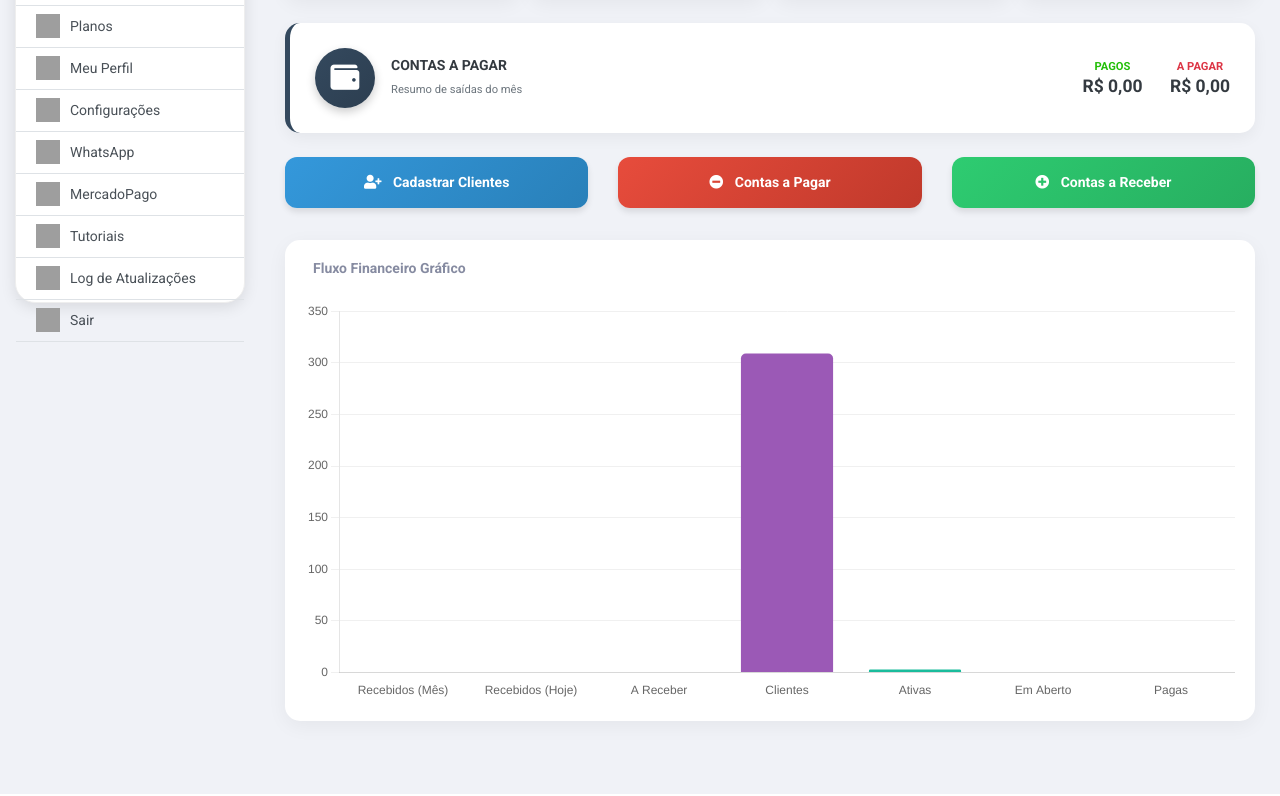
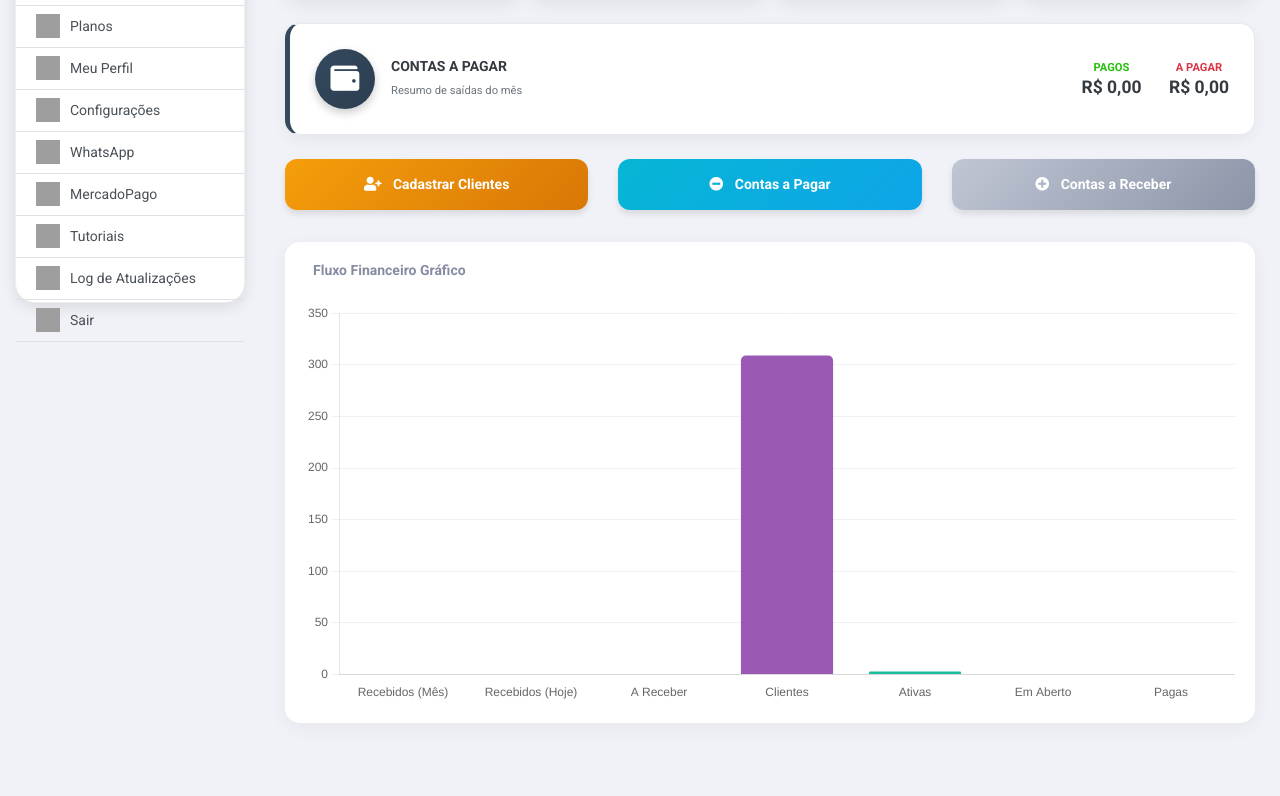
Before and after one commit to Victormegaju/CAMPANHA, a PHP site: page /master/ in a window 1280 px wide. Shown: the part 482-1278 px from the top of the page. Run offline with PHP 8.4, Linux system fonts and the light colour scheme; the visitor is signed in with stand-in values (Sample User, id 1); data comes from the database, SQL or seed files in the repository; data that the repository does not hold is empty; some libraries are stand-ins or nearby versions; grey boxes are pictures that could not be loaded.

Commit message:
chore: update modern theme progress
Co-authored-by: Victormegaju <249511642+Victormegaju@users.noreply.github.com>

```diff
--- a/master/home.php
+++ b/master/home.php
@@ -114,6 +117,9 @@ $url_base = "https://$_SERVER[HTTP_HOST]";
         .bg-red-gradient { background: linear-gradient(135deg, #e74c3c, #c0392b); }
         .bg-pink-gradient { background: linear-gradient(135deg, #e84393, #d63031); }
         .bg-dark-gradient { background: linear-gradient(135deg, #34495e, #2c3e50); }
+        .bg-amber-gradient { background: linear-gradient(135deg, #f59e0b, #d97706); }
+        .bg-cyan-gradient { background: linear-gradient(135deg, #06b6d4, #0ea5e9); }
+        .bg-silver-gradient { background: linear-gradient(135deg, #c0c6d4, #8b95a7); }
 
         /* Card Resumo Financeiro */
         .summary-card {
@@ -340,17 +346,17 @@ $url_base = "https://$_SERVER[HTTP_HOST]";
     <!-- LINHA 4: BOTÕES DE AÇÃO -->
     <div class="row mb-4">
         <div class="col-md-4 mb-2">
-            <a href="clientes" class="btn-action-dash bg-blue-gradient">
+            <a href="clientes" class="btn-action-dash bg-amber-gradient">
                 <i class="fas fa-user-plus mr-2"></i> Cadastrar Clientes
             </a>
         </div>
         <div class="col-md-4 mb-2">
-            <a href="contas_pagar" class="btn-action-dash bg-red-gradient">
+            <a href="contas_pagar" class="btn-action-dash bg-cyan-gradient">
                 <i class="fas fa-minus-circle mr-2"></i> Contas a Pagar
             </a>
         </div>
         <div class="col-md-4 mb-2">
-            <a href="contas_receber" class="btn-action-dash bg-green-gradient">
+            <a href="contas_receber" class="btn-action-dash bg-silver-gradient">
                 <i class="fas fa-plus-circle mr-2"></i> Contas a Receber
             </a>
         </div>
--- a/master/topo.php
+++ b/master/topo.php
@@ -62,6 +62,7 @@ else { $saudacao = "Boa noite"; $iconeSaudacao = "fa-moon"; $corSaudacao = "text
     <link href="../lib/datatables/css/jquery.dataTables.css" rel="stylesheet">
     <link href="../lib/select2/css/select2.min.css" rel="stylesheet">
     <link rel="stylesheet" href="../css/slim.css">
+    <link rel="stylesheet" href="../styles/modern-theme.css">
 
     <!-- Estilos Personalizados -->
     <style>
--- /dev/null
+++ b/styles/modern-theme.css
@@ -0,0 +1,153 @@
+:root {
+    --surface: #ffffff;
+    --surface-muted: #f6f7fb;
+    --surface-border: #e6e9f0;
+    --text-strong: #1c2230;
+    --text-muted: #6b7280;
+    --glass-overlay: rgba(255, 255, 255, 0.55);
+    --card-glow: rgba(111, 66, 193, 0.08);
+    --accent-1: linear-gradient(135deg, #2ecc71, #16a085);
+    --accent-2: linear-gradient(135deg, #3498db, #2c3e50);
+    --accent-3: linear-gradient(135deg, #f39c12, #d35400);
+    --accent-4: linear-gradient(135deg, #9b59b6, #8e44ad);
+    --accent-5: linear-gradient(135deg, #1abc9c, #0fb9b1);
+    --accent-6: linear-gradient(135deg, #e74c3c, #c0392b);
+    --accent-7: linear-gradient(135deg, #e84393, #d63031);
+    --accent-8: linear-gradient(135deg, #34495e, #2c3e50);
+}
+
+body.dark-mode {
+    --surface: #1c1f2a;
+    --surface-muted: #161924;
+    --surface-border: #2a2f3d;
+    --text-strong: #f1f2f6;
+    --text-muted: #b5b5c3;
+    --glass-overlay: rgba(255, 255, 255, 0.04);
+    --card-glow: rgba(0, 0, 0, 0.25);
+}
+
+/* Cards com visual de vidro e brilho refletido */
+.card,
+.dash-card,
+.summary-card {
+    background: var(--surface);
+    border: 1px solid var(--surface-border);
+    border-radius: 16px;
+    box-shadow: 0 12px 45px var(--card-glow);
+    position: relative;
+    overflow: hidden;
+    transition: transform 0.25s ease, box-shadow 0.25s ease;
+    backdrop-filter: blur(6px);
+}
+
+.card:hover,
+.dash-card:hover,
+.summary-card:hover {
+    transform: translateY(-4px);
+    box-shadow: 0 18px 55px rgba(0, 0, 0, 0.12);
+}
+
+.card::before,
+.dash-card::before,
+.summary-card::before {
+    content: "";
+    position: absolute;
+    inset: -35% auto auto -35%;
+    width: 120%;
+    height: 65%;
+    background: radial-gradient(circle at top left, rgba(255, 255, 255, 0.25), transparent 60%);
+    transform: rotate(8deg);
+    opacity: 0.9;
+}
+
+.card::after,
+.dash-card::after,
+.summary-card::after {
+    content: "";
+    position: absolute;
+    inset: auto -25% -55% auto;
+    width: 130%;
+    height: 70%;
+    background: linear-gradient(135deg, rgba(255, 255, 255, 0.22), transparent 60%);
+    transform: rotate(-12deg);
+}
+
+.card > *,
+.dash-card > *,
+.summary-card > * {
+    position: relative;
+    z-index: 1;
+}
+
+/* Badge/Icon container padronizado */
+.icon-badge,
+.dash-icon-circle {
+    width: 56px;
+    height: 56px;
+    border-radius: 18px;
+    display: inline-flex;
+    align-items: center;
+    justify-content: center;
+    color: #fff;
+    box-shadow: 0 10px 25px rgba(0, 0, 0, 0.15);
+    background: var(--accent-1);
+}
+
+.card-color-cycle:nth-of-type(8n + 1) { --accent-current: var(--accent-1); }
+.card-color-cycle:nth-of-type(8n + 2) { --accent-current: var(--accent-2); }
+.card-color-cycle:nth-of-type(8n + 3) { --accent-current: var(--accent-3); }
+.card-color-cycle:nth-of-type(8n + 4) { --accent-current: var(--accent-4); }
+.card-color-cycle:nth-of-type(8n + 5) { --accent-current: var(--accent-5); }
+.card-color-cycle:nth-of-type(8n + 6) { --accent-current: var(--accent-6); }
+.card-color-cycle:nth-of-type(8n + 7) { --accent-current: var(--accent-7); }
+.card-color-cycle:nth-of-type(8n)     { --accent-current: var(--accent-8); }
+
+.card-color-cycle .dash-icon-circle,
+.card-color-cycle .icon-badge {
+    background: var(--accent-current, var(--accent-1)) !important;
+}
+
+/* Botão flutuante de tema para páginas fora do painel */
+.theme-toggle {
+    position: fixed;
+    top: 18px;
+    right: 18px;
+    width: 44px;
+    height: 44px;
+    border-radius: 14px;
+    background: rgba(255, 255, 255, 0.75);
+    color: #3f4254;
+    display: flex;
+    align-items: center;
+    justify-content: center;
+    box-shadow: 0 12px 30px rgba(0, 0, 0, 0.18);
+    backdrop-filter: blur(8px);
+    cursor: pointer;
+    z-index: 1200;
+    transition: transform 0.2s ease, box-shadow 0.2s ease, background 0.2s ease;
+}
+
+.theme-toggle:hover {
+    transform: translateY(-2px);
+    box-shadow: 0 14px 36px rgba(0, 0, 0, 0.2);
+}
+
+body.dark-mode .theme-toggle {
+    background: rgba(32, 36, 48, 0.75);
+    color: #f5f6fa;
+}
+
+/* Textos em modo escuro */
+body.dark-mode .card,
+body.dark-mode .dash-card,
+body.dark-mode .summary-card {
+    color: var(--text-strong);
+}
+
+body.dark-mode .text-dark {
+    color: var(--text-strong) !important;
+}
+
+body.dark-mode .text-muted {
+    color: var(--text-muted) !important;
+}
```
Also changed, not shown: other parts of master/home.php (+14 -11 lines), index.php (+96 -4 lines).
